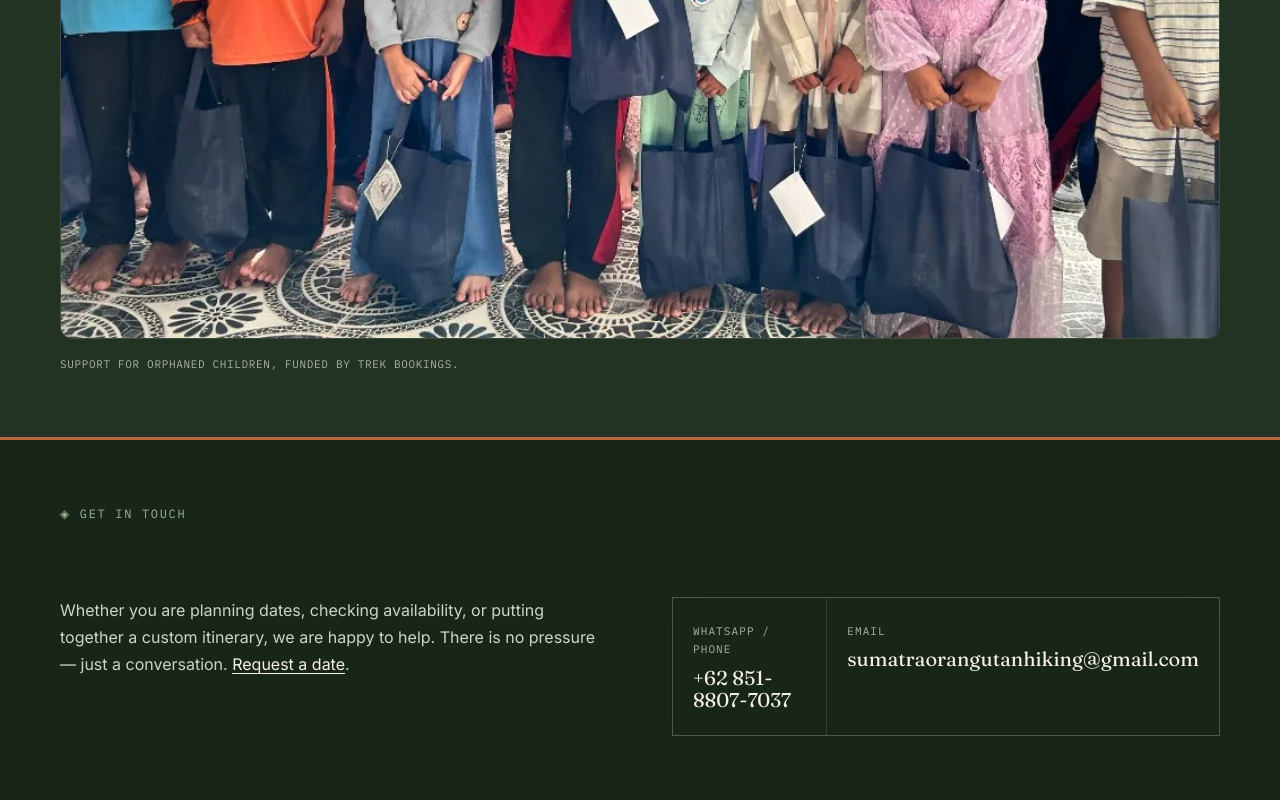
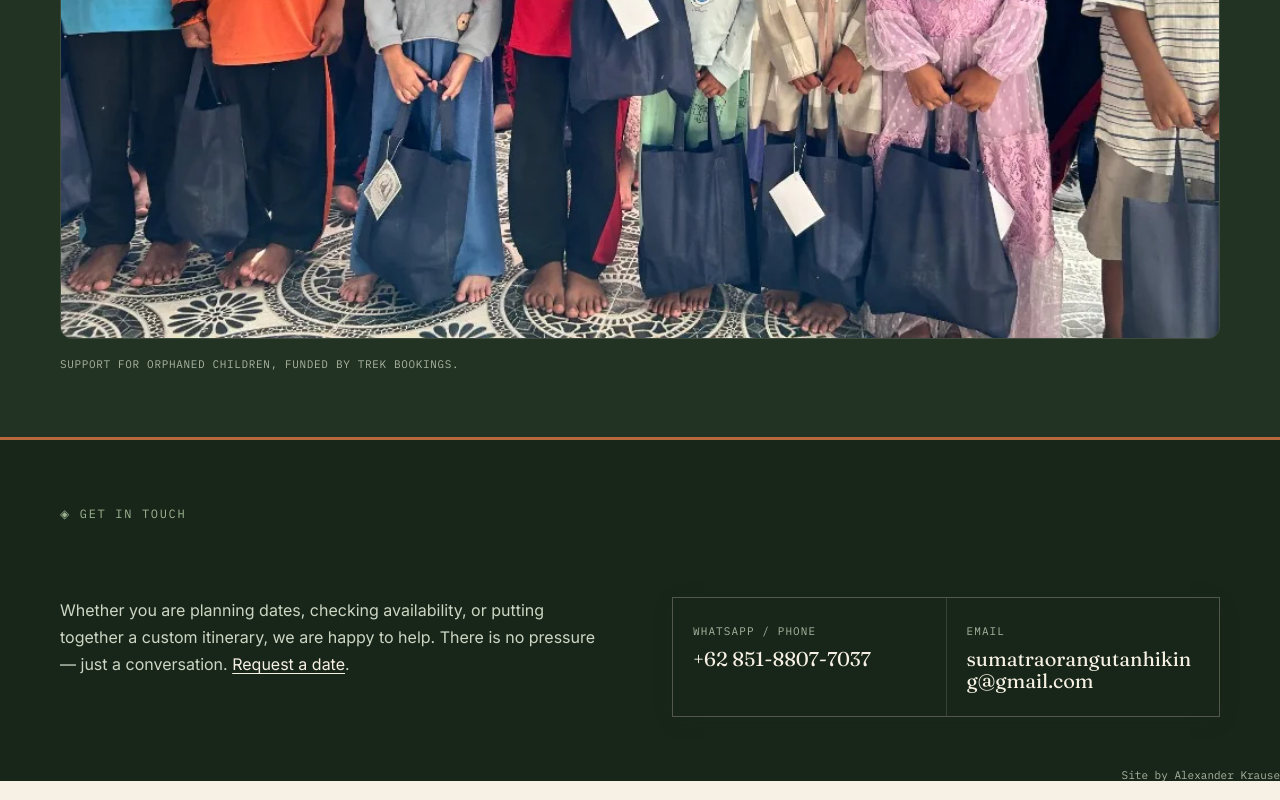
Before and after one commit to ajirokrause-blip/orangutan-hiking, a plain HTML site: page index.html in a window 1280 px wide. Shown: the part 4731-5531 px from the top of the page. Drawn offline with Linux system fonts and the light colour scheme.

Commit message:
Credit the site in the contact band.
The line sits on the bottom-right edge of every page and links to the maker's site.

```diff
--- a/css/site.css
+++ b/css/site.css
@@ -302,6 +302,7 @@ h1, h2 {
 
 /* ---------- CONTACT ---------- */
 .contact {
+  position: relative;
   background: var(--canopy);
   color: var(--parchment-2);
   padding: var(--space-6) var(--content-pad);
@@ -366,6 +367,11 @@ h1, h2 {
   font-size: var(--text-lg);
   color: var(--parchment-2);
   line-height: var(--leading-tight);
+  overflow-wrap: anywhere;
+}
+
+.contact__cell {
+  min-width: 0;
 }
 
 .contact__value a {
@@ -374,6 +380,28 @@ h1, h2 {
 }
 
 .contact__value a:hover {
+  color: var(--sage);
+}
+
+.contact__credit {
+  position: absolute;
+  right: 0;
+  bottom: 0;
+  margin: 0;
+  font-family: 'IBM Plex Mono', monospace;
+  font-size: var(--text-xs);
+  line-height: 1;
+  letter-spacing: 0;
+  color: var(--ledger-muted);
+}
+
+.contact__credit a {
+  color: inherit;
+  text-decoration: none;
+}
+
+.contact__credit a:hover,
+.contact__credit a:focus-visible {
   color: var(--sage);
 }
 
--- a/index.html
+++ b/index.html
@@ -181,6 +181,7 @@
         <p class="contact__value"><a href="mailto:sumatraorangutanhiking@gmail.com">sumatraorangutanhiking@gmail.com</a></p>
       </div>
     </div>
+    <p class="contact__credit">Site by <a href="https://alexanderjirokrause.com">Alexander Krause</a></p>
   </div>
 </section>
 
```
Also changed, not shown: about.html (+1 -0 lines), adventure-long-trek.html (+1 -0 lines), adventure-trek.html (+1 -0 lines), bat-cave.html (+1 -0 lines), book.html (+1 -0 lines), contact.html (+1 -0 lines), easy-trek.html (+1 -0 lines), explore-activity.html (+1 -0 lines), explore-trek.html (+1 -0 lines), orangutan-trek.html (+1 -0 lines), relax-trek.html (+1 -0 lines), village-tour.html (+1 -0 lines).
